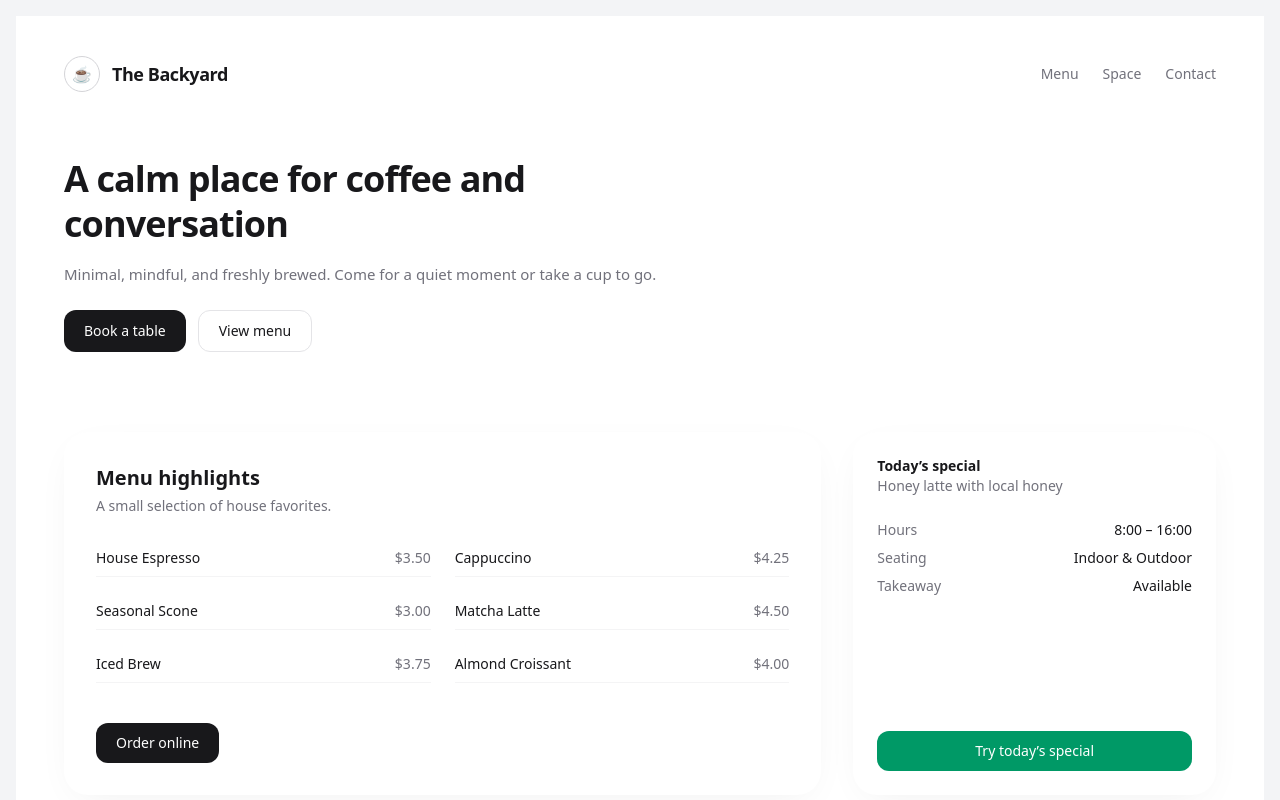
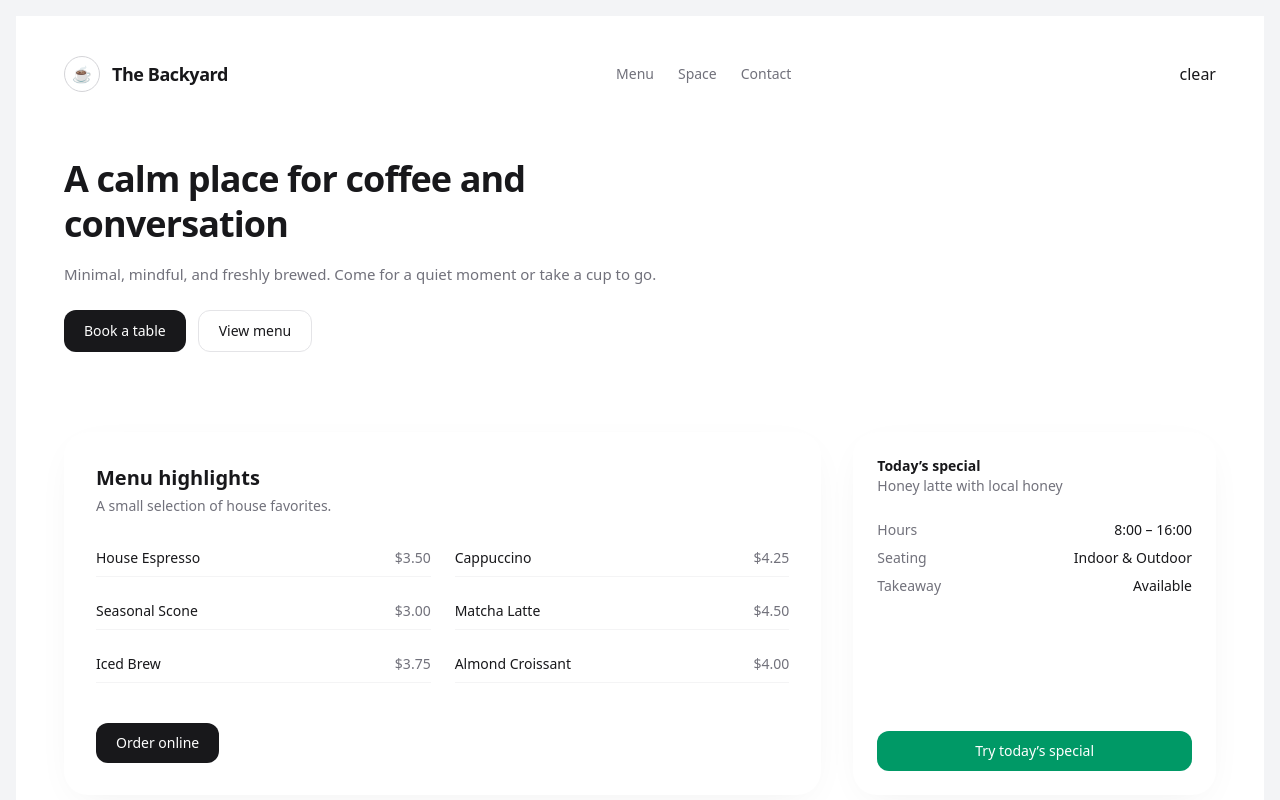
Before and after one commit to Sujit-Thapa/thebackyard, a Next.js app: page / in a window 1280 px wide. Shown: the top 800 px of the page. Built offline with nearby package versions, Linux system fonts and the light colour scheme.

Commit message:
remove unnecessary line break and add clear text in navigation

```diff
--- a/app/page.tsx
+++ b/app/page.tsx
@@ -43,7 +43,6 @@ export default function Page() {
               The Backyard
             </span>
           </div>
-
           <nav className="hidden sm:flex gap-6 text-sm text-zinc-500">
             {["menu", "space", "contact"].map((item) => (
               <a
@@ -55,7 +54,7 @@ export default function Page() {
               </a>
             ))}
           </nav>
-
+          clear
           {/* Mobile menu */}
           <button
             onClick={() => setMenuOpen(!menuOpen)}
```
